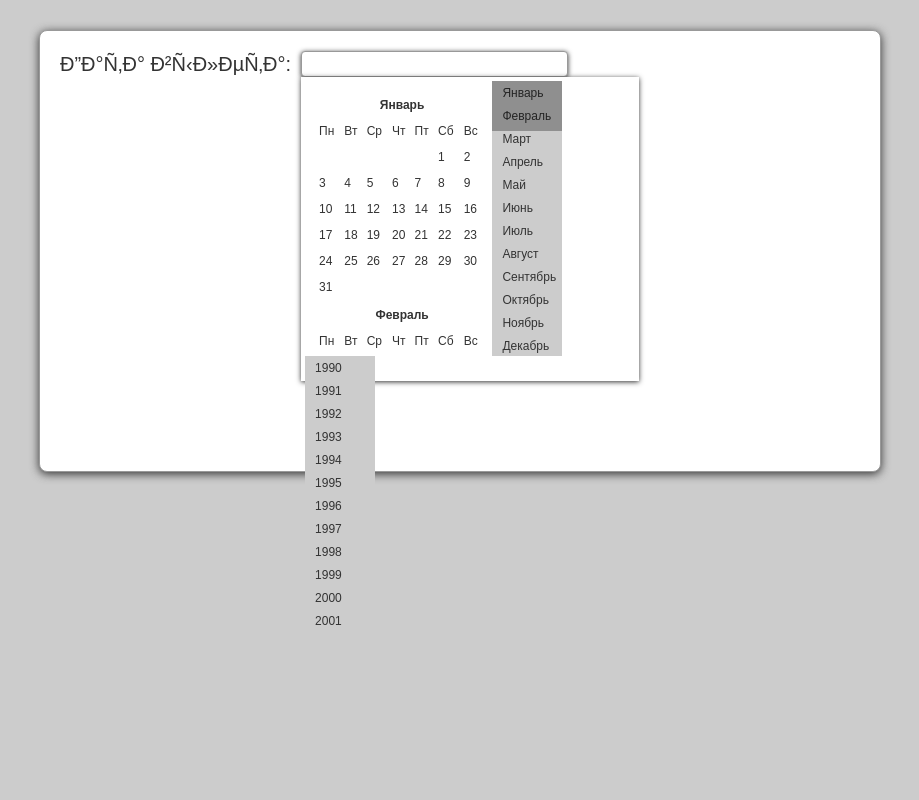
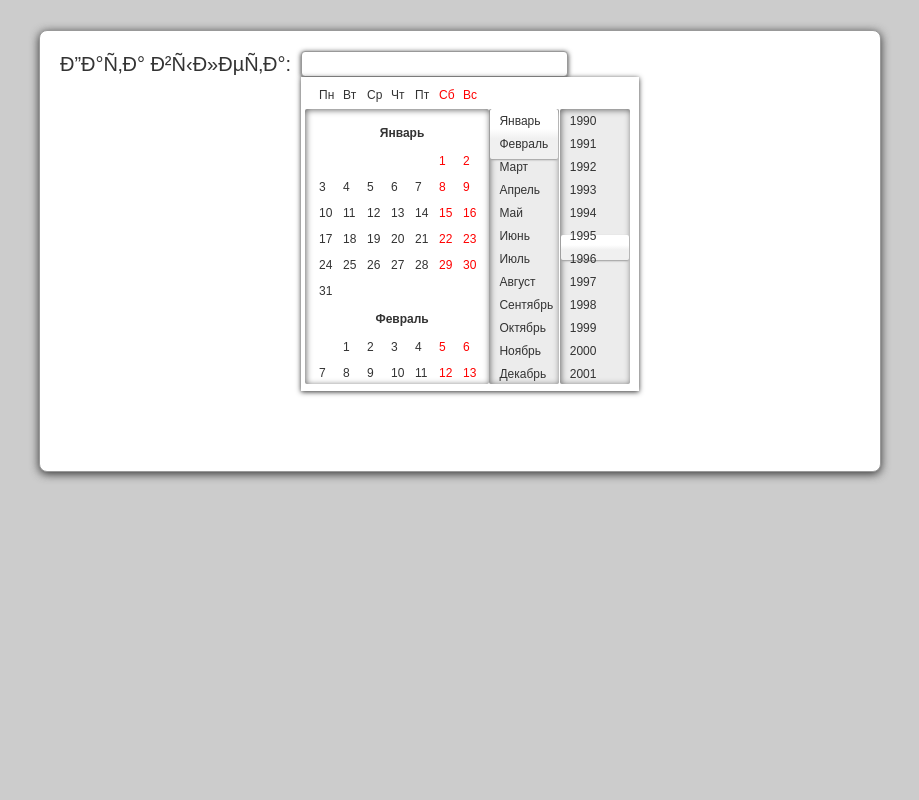
Before and after one commit to evindor/scrollCal, a plain HTML site: page index.html in a window 1280 px wide. Shown: the whole page, without its empty margins (180-1099 px from the left). Drawn offline with Linux system fonts and the light colour scheme.

Commit message:
style + layout, mousewheel for mac

```diff
--- a/css/scrollCal.css
+++ b/css/scrollCal.css
@@ -2,7 +2,7 @@
   position: absolute;
   background: #fff;
   width: 330px;
-  height: 296px;
+  height: 306px;
   -webkit-box-shadow: #333 0px 1px 5px;
   -moz-box-shadow: #333 0px 1px 5px;
   box-shadow: #333 0px 1px 5px;
@@ -14,6 +14,13 @@
   position: relative;
 }
 
+.scrollCal .scrollCal__weekdays {
+  padding-left: 12px;
+}
+.scrollCal .scrollCal__weekdays td{
+  width: 22px;
+}
+
 .scrollCal .scrollCal__mainFrame {
   display: inline-block;
   vertical-align: top;
@@ -21,6 +28,18 @@
   height: 255px;
   overflow: hidden;
   padding: 10px 12px;
+  box-shadow: inset 1px 1px 6px #666;
+
+  border-radius: 2px;
+  -webkit-border-radius: 2px;
+  -moz-border-radius: 2px;
+
+  margin-right: -3px; /*hate those 4px gaps with inline-block*/
+}
+
+.scrollCal .scrollCal__mainFrame tr td.scrollCal__calendar-day:nth-child(n+6),
+.scrollCal .scrollCal__weekdays tr td:nth-child(n+6) {
+  color: red;
 }
 
 .scrollCal .scrollCal__calendar {
@@ -30,24 +49,61 @@
 .scrollCal .scrollCal__monthFrame, .scrollCal .scrollCal__yearFrame {
   width: 50px;
   padding: 0 10px;
-  background: #ccc;
+  background: #ececec;
   display: inline-block;
   vertical-align: top;
   height: 275px;
   overflow: hidden;
   position: relative;
+
+  box-shadow: inset 1px 1px 6px #666;
+
+  border-radius: 2px;
+  -webkit-border-radius: 2px;
+  -moz-border-radius: 2px;
+
+  margin-right: -3px; /*hate those 4px gaps with inline-block*/
 }
 
 .scrollCal .scrollCal__monthFrame a, .scrollCal .scrollCal__yearFrame a {
   display: block;
   height: 23px;
+  position: relative;
+  z-index: 2;
 }
 
-.scrollCal .scrollCal__month-indicator {
+.scrollCal .scrollCal__month-indicator, .scrollCal .scrollCal__year-indicator {
   position: absolute;
-  width: 100%;
+  width: 68px;
   height: 50px;
-  background: rgba(0,0,0, 0.3);
+  z-index: 1;
   top: 0;
-  left: 0;
+  left: 1px;
+  background-image: linear-gradient(bottom, rgb(240,240,240) 40%, rgb(255,255,255) 63%);
+  background-image: -o-linear-gradient(bottom, rgb(240,240,240) 40%, rgb(255,255,255) 63%);
+  background-image: -moz-linear-gradient(bottom, rgb(240,240,240) 40%, rgb(255,255,255) 63%);
+  background-image: -webkit-linear-gradient(bottom, rgb(240,240,240) 40%, rgb(255,255,255) 63%);
+  background-image: -ms-linear-gradient(bottom, rgb(240,240,240) 40%, rgb(255,255,255) 63%);
+
+  background-image: -webkit-gradient(
+  	linear,
+  	left bottom,
+  	left top,
+  	color-stop(0.4, rgb(240,240,240)),
+  	color-stop(0.6, rgb(255,255,255))
+  );
+
+  border-radius: 2px;
+  -webkit-border-radius: 2px;
+  -moz-border-radius: 2px;
+
+  -webkit-box-shadow: #999 0px 1px 2px;
+  -moz-box-shadow: #999 0px 1px 2px;
+  box-shadow: #999 0px 1px 2px;
 }
+
+.scrollCal .scrollCal__year-indicator {
+  height: 25px;
+  top: 50%;
+  margin-top: -12px;
+}
--- a/index.html
+++ b/index.html
@@ -3,7 +3,7 @@
   <head>
     <title>scrollCal</title>
     <script type="text/javascript" charset="utf-8" src="js/jquery.js"></script>
-    <script type="text/javascript" charset="utf-8" src="js/jquery.mousewheel.js"></script>
+    <!--<script type="text/javascript" charset="utf-8" src="js/jquery.mousewheel.js"></script>-->
     <script type="text/javascript" charset="utf-8" src="js/scrollCal.js"></script>
     <link rel="stylesheet" href="css/layout.css" type="text/css" media="screen" title="no title" charset="utf-8">
     <link rel="stylesheet" href="css/scrollCal.css" type="text/css" media="screen" title="no title" charset="utf-8">
--- a/js/scrollCal.js
+++ b/js/scrollCal.js
@@ -33,28 +33,30 @@
       $('.scrollCal').offset({
         left: $(this.element).offset().left
       });
-      $('.scrollCal__mainFrame').bind("mousewheel", function(e, delta) {
-        var k, mh, sh, st;
+      $('.scrollCal__mainFrame').bind("mousewheel", function(e) {
+        var delta, k, mh, sh, st;
         e.preventDefault();
+        delta = e.originalEvent.wheelDelta;
         st = $(this).scrollTop();
-        $(this).scrollTop(st - Math.ceil(delta * 100));
-        sh = $('.scrollCal__calendar-wrapper').height();
-        mh = $('.scrollCal__monthFrame').height();
+        $(this).scrollTop(st - delta);
+        sh = $('.scrollCal__calendar-wrapper').outerHeight();
+        mh = $('.scrollCal__monthFrame').outerHeight();
         k = mh / sh;
         return $('.scrollCal__month-indicator').css({
           top: st * k
         });
       });
-      $('.scrollCal__monthFrame').bind("mousewheel", function(e, delta) {
-        var indicator, k, mh, sh, st;
+      $('.scrollCal__monthFrame').bind("mousewheel", function(e) {
+        var delta, indicator, k, mh, sh, st;
         e.preventDefault();
+        delta = e.originalEvent.wheelDelta;
         indicator = $(this).find('.scrollCal__month-indicator');
         st = parseInt(indicator.css('top'));
-        sh = $('.scrollCal__calendar-wrapper').height();
-        mh = $('.scrollCal__monthFrame').height();
+        sh = $('.scrollCal__calendar-wrapper').outerHeight();
+        mh = $('.scrollCal__monthFrame').outerHeight();
         k = sh / mh;
         if (st >= 0 && st <= mh - 50) {
-          $(this).find('.scrollCal__month-indicator').css('top', st - Math.floor(delta * 100));
+          $(this).find('.scrollCal__month-indicator').css('top', st - delta);
           return $('.scrollCal__mainFrame').scrollTop(st * k);
         } else if (st < 0) {
           return $(this).find('.scrollCal__month-indicator').css('top', 0);
@@ -70,10 +72,19 @@
       });
     }
     ScrollCal.prototype.createCal = function() {
-      return this.$el.after("<div class='scrollCal'>                  <div class='scrollCalSection scrollCal__mainFrame'></div>                  <div class='scrollCalSection scrollCal__monthFrame'></div>                  <div class='scrollCalSection scrollCal__yearFrame'></div>                </div>");
+      var day, html, _i, _len, _ref;
+      html = [];
+      html.push("<table><tr>");
+      _ref = this.DAY_LABELS;
+      for (_i = 0, _len = _ref.length; _i < _len; _i++) {
+        day = _ref[_i];
+        html.push("<td class='scrollCal__calendar-header-day'>" + day + "</td>");
+      }
+      html.push("</tr></table>");
+      return this.$el.after("<div class='scrollCal'>                  <div class='scrollCalSection scrollCal__weekdays'>" + (html.join('')) + "</div>                  <div class='scrollCalSection scrollCal__mainFrame'></div>                  <div class='scrollCalSection scrollCal__monthFrame'></div>                  <div class='scrollCalSection scrollCal__yearFrame'></div>                </div>");
     };
     ScrollCal.prototype.generateMonthCal = function(year, month) {
-      var day, firstDay, html, monthLength, monthName, startingDay, week, weekday, _i, _len, _ref;
+      var day, firstDay, html, monthLength, monthName, startingDay, week, weekday;
       firstDay = new Date(year, month, 1);
       startingDay = (firstDay.getDay() + 6) % 7;
       monthLength = this.MONTH_DAYS[month];
@@ -87,11 +98,6 @@
       html.push("<table class='scrollCal__calendar'>");
       html.push("<tr><th colspan='7'>" + monthName + "</th></tr>");
       html.push("<tr class='scrollCal__calendar-header'>");
-      _ref = this.DAY_LABELS;
-      for (_i = 0, _len = _ref.length; _i < _len; _i++) {
-        day = _ref[_i];
-        html.push("<td class='scrollCal__calendar-header-day'>" + day + "</td>");
-      }
       html.push("</tr><tr>");
       day = 1;
       for (week = 0; week <= 6; week++) {
@@ -125,17 +131,18 @@
     ScrollCal.prototype.generateMonthSlider = function() {
       var html, month, _i, _len, _ref;
       html = [];
+      html.push("<div class='scrollCal__month-indicator'></div>");
       _ref = this.MONTH_LABELS;
       for (_i = 0, _len = _ref.length; _i < _len; _i++) {
         month = _ref[_i];
         html.push("<a class='scrollCal__month-item'>" + month + "</a>");
       }
-      html.push("<div class='scrollCal__month-indicator'></div>");
       return html.join("");
     };
     ScrollCal.prototype.generateYearSlider = function(yearRange) {
       var html, y, _ref, _ref2;
       html = [];
+      html.push("<div class='scrollCal__year-indicator'></div>");
       for (y = _ref = yearRange[0], _ref2 = yearRange[1]; _ref <= _ref2 ? y <= _ref2 : y >= _ref2; _ref <= _ref2 ? y++ : y--) {
         html.push("<a class='scrollCal__year-item'>" + y + "</a>");
       }
```
Also changed, not shown: 1 other file.
